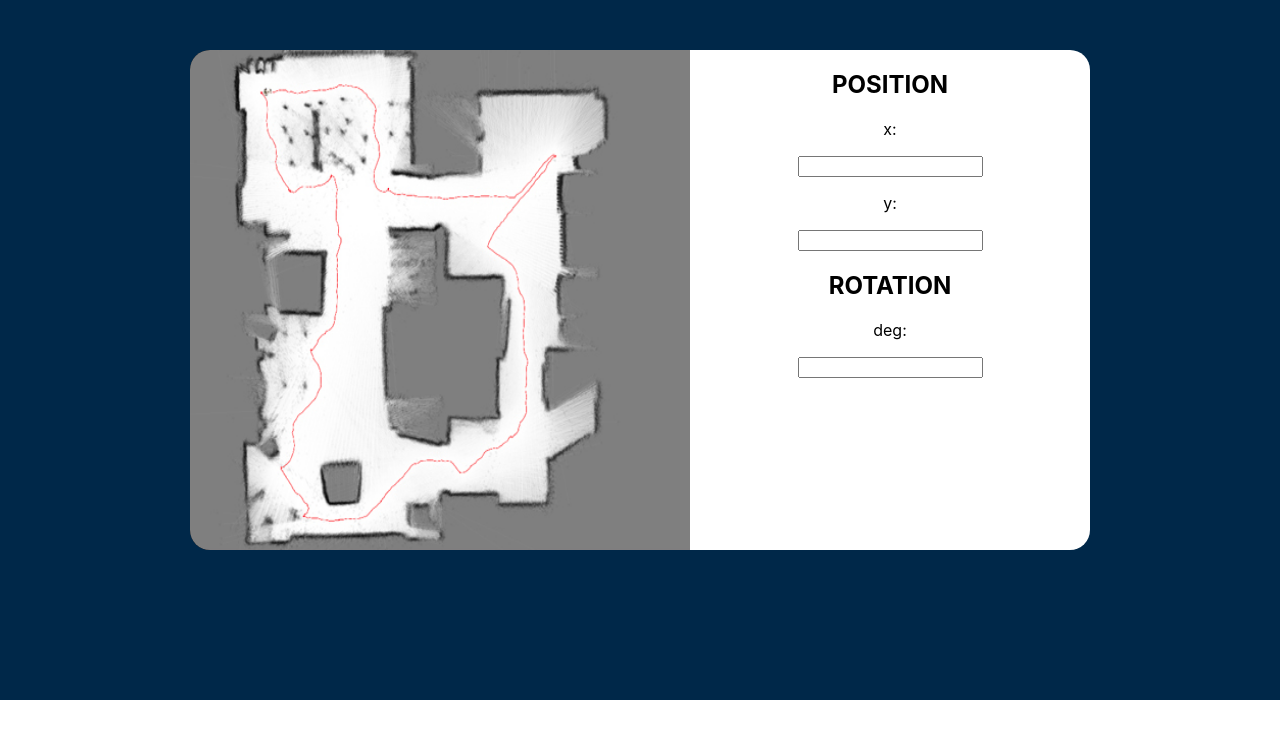
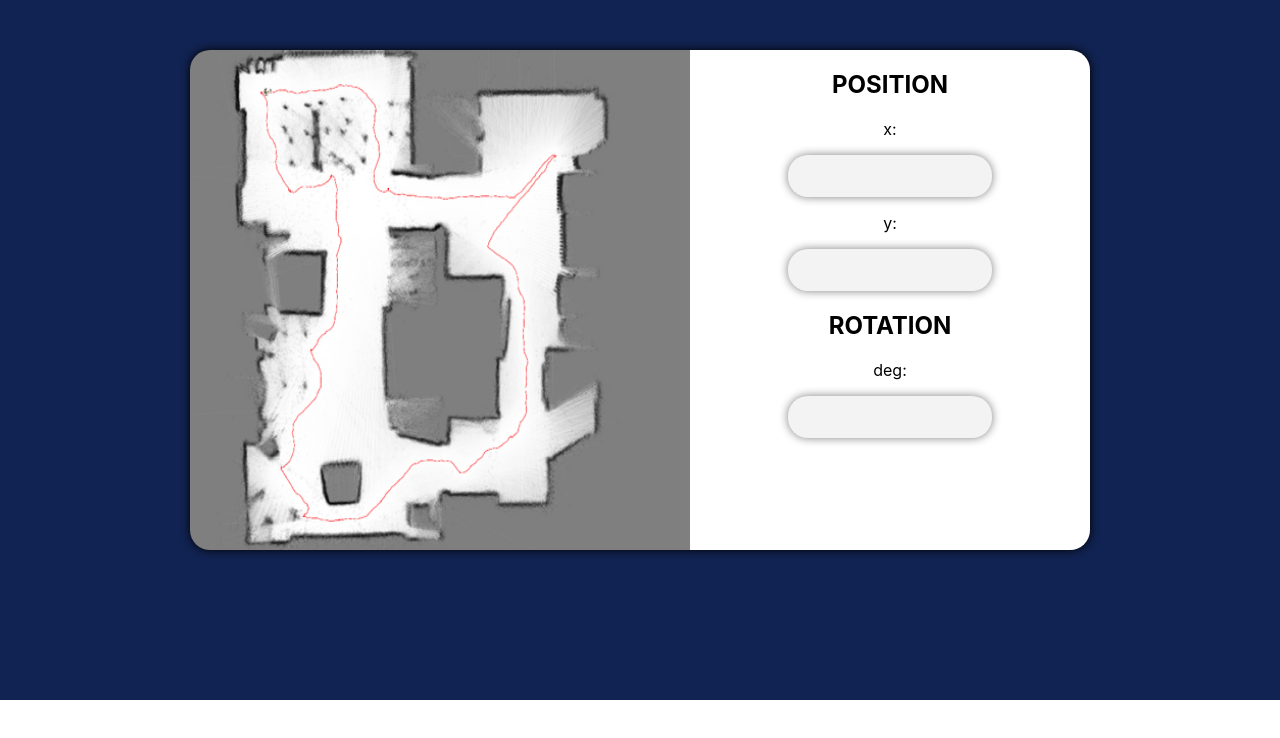
Before and after one commit to Peskyleo1/robot-test-dashboard, a React (Create React App) app: page / in a window 1280 px wide. Shown: the top 738 px of the page. Built offline with nearby package versions, Linux system fonts and the light colour scheme.

Commit message:
✨ - New Input Style

```diff
--- a/src/assets/css/style.css
+++ b/src/assets/css/style.css
@@ -1,7 +1,7 @@
 .MapSection {
     position: relative;
     width: 100%;
-    background-color: rgb(0, 40, 73);
+    background-color: rgb(17, 35, 82);
     height: 700px;
     margin-top: 0px;
 }
@@ -24,9 +24,11 @@
 }
 
 .MapTool {
+    border-radius: 20px 20px 20px 20px;
     margin-top: 50px;
     height: 500px;
     display: inline-flex;
+    box-shadow: 0px 0px 10px 0px rgb(0, 0, 0);
 }
 
 img {
@@ -34,3 +36,14 @@ img {
     height: 100%;
     border-radius: 20px 0px 0px 20px;
 }
+
+input {
+    border: 0;
+    background-color: rgb(243, 243, 243);
+    height: 40px;
+    width: 200px;
+    border-radius: 20px 20px 20px 20px;
+    outline: none;
+    box-shadow: 0px 0px 10px 0px gray;
+    text-align: center;
+}
```
